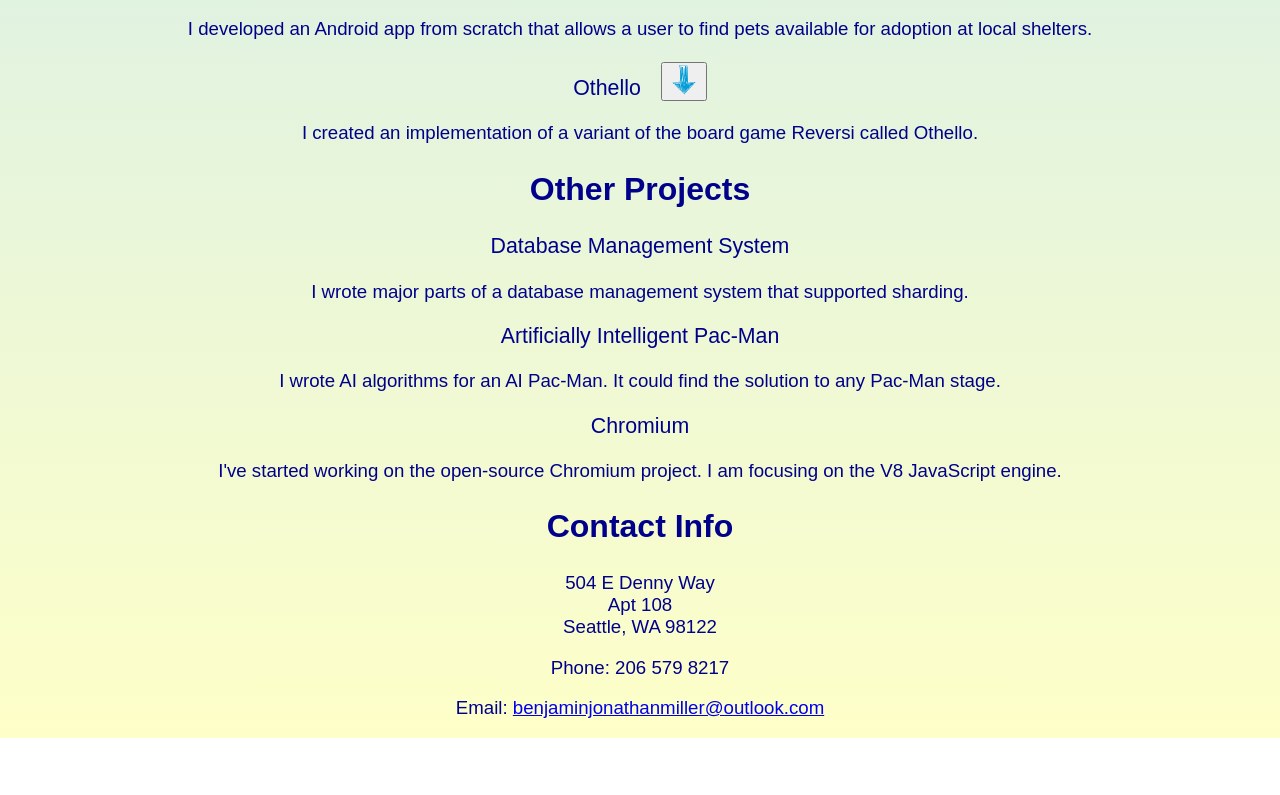
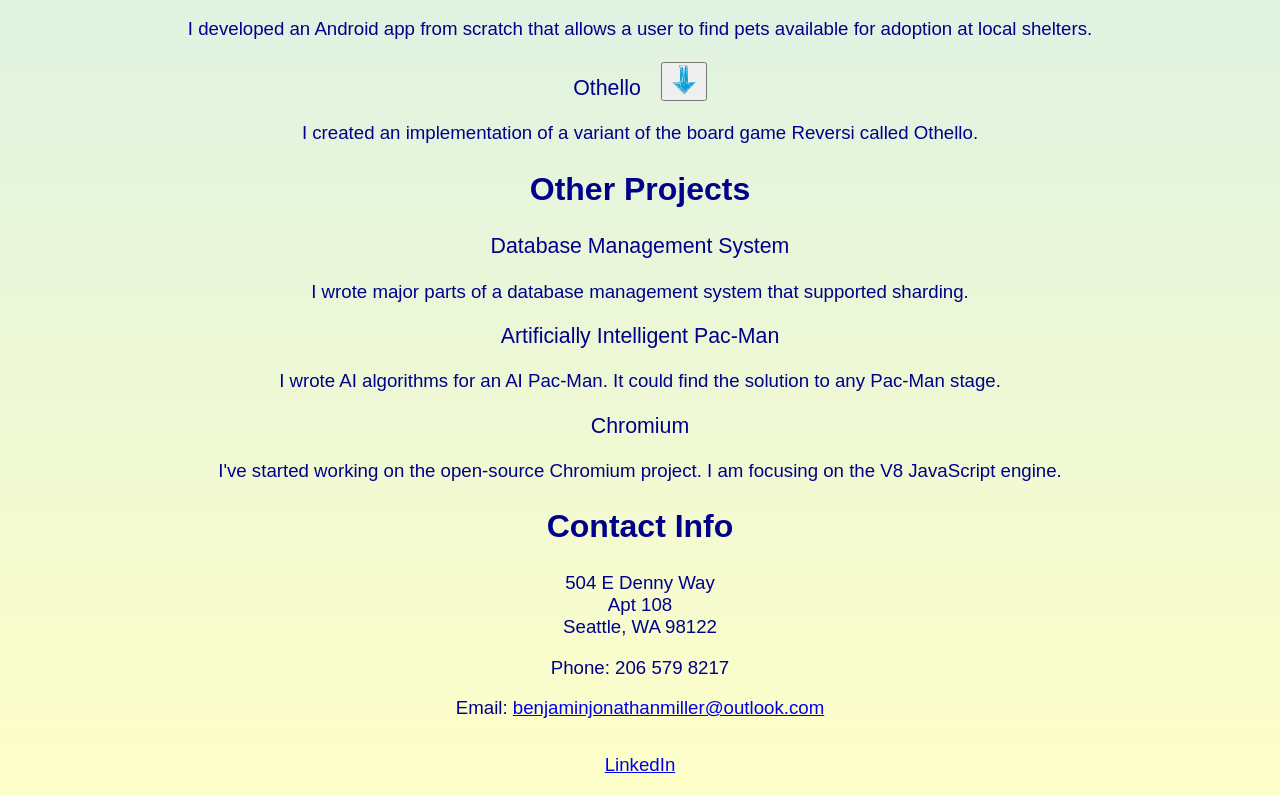
Before and after one commit to asjammu/asjammu.github.io, a plain HTML site: page index.html in a window 1280 px wide. Shown: the part 754-1549 px from the top of the page. Before the commit the page ends 1492 px from the top, so only its background shows below. Drawn offline with Linux system fonts and the light colour scheme.

Commit message:
Added LinkedIn link

```diff
--- a/index.css
+++ b/index.css
@@ -49,3 +49,7 @@ p {
 button {
     margin-left: 20px;
 }
+
+#linkedin {
+    margin-top: 35px;
+}
--- a/index.html
+++ b/index.html
@@ -30,5 +30,6 @@
            Seattle, WA 98122</p>
         <p>Phone: 206 579 8217</p>
         <p>Email: <a href="mailto:benjaminjonathanmiller@outlook.com">benjaminjonathanmiller@outlook.com</a></p>
+        <p id="linkedin"><a href="https://www.linkedin.com/in/ben-9238f8434">LinkedIn</a></p>
     </body>
 </html>
```
